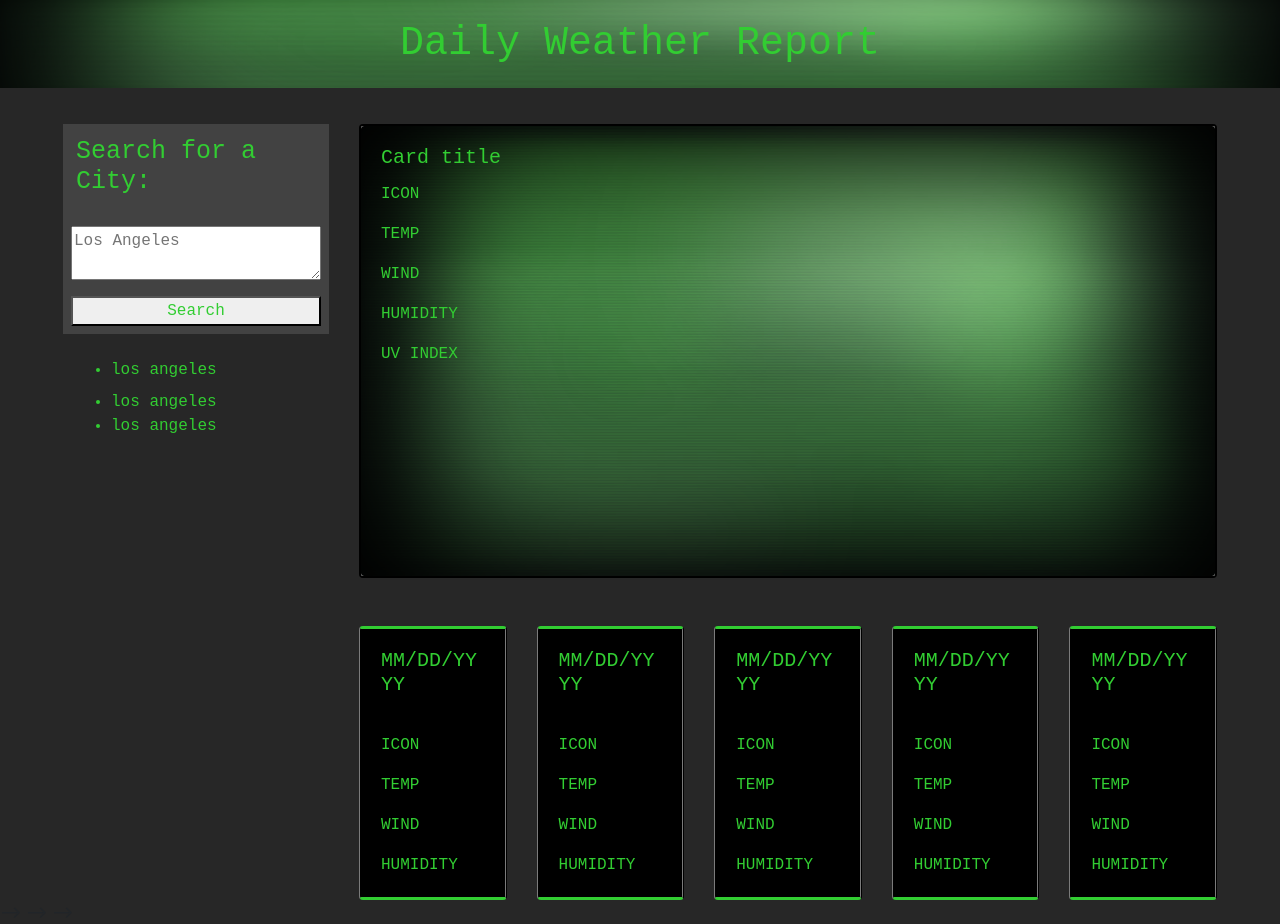
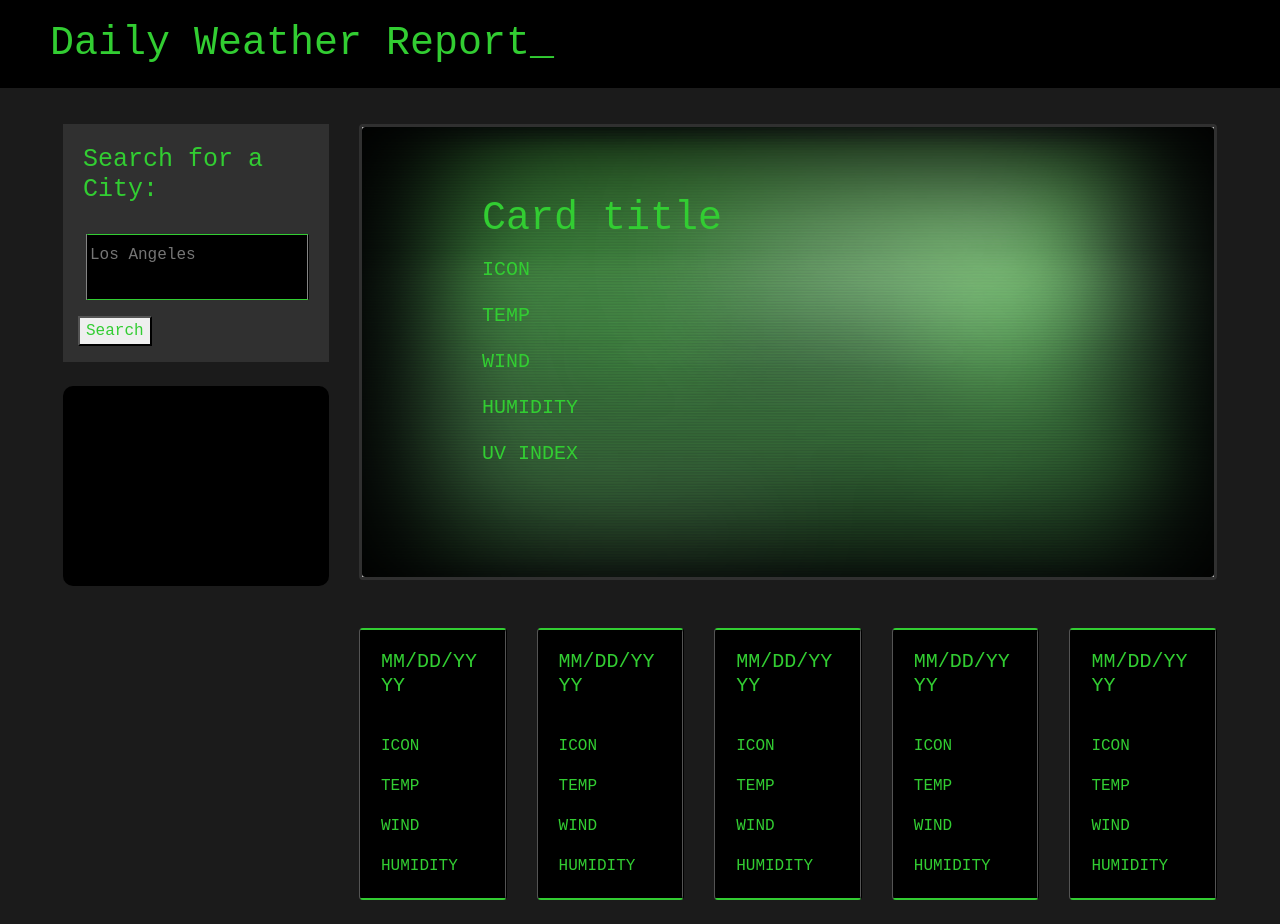
Before and after one commit to mladame/weather-dashboard, a plain HTML site: page index.html in a window 1280 px wide. After the commit the page ends 900 px from the top, so only its background shows below. Drawn offline with nearby package versions, Linux system fonts and the light colour scheme; a web font is replaced by a local one.

Commit message:
added bootstrap classes for css

```diff
--- a/assets/css/style.css
+++ b/assets/css/style.css
@@ -5,8 +5,8 @@
 
 :root {
 --lime: limegreen;
---darkgray: #272727;
---gray: #424242;
+--darkgray: #1b1b1b;
+--gray: #303030;
 --black: #000;
 }
 
@@ -17,13 +17,11 @@ body{
 /* -----HEADER------ */
 header{
     display: flex;
-    justify-content: center;
+    justify-content: flex-start;
     align-items: center;
-    background-image: url(/assets/images/retro-computer-console-mini.png);
-    background-repeat: no-repeat;
-    background-size: cover;
-    background-position: center;
+    padding-left: 30px;
     margin-bottom: 20px;
+    background-color: #000;
 }
 
 .weather-title {
@@ -50,33 +48,47 @@ header{
     padding: 5px;
 }
 
-.city-input {
-    margin: 10px;
+#city-input {
     resize: none;
-    background-color: #b4b4b4;
     color: rgb(36, 163, 36);
+    background-color: var(--black);
+    border-top: 1px solid var(--lime) ;
+    border-bottom: 1px solid var(--lime);
+    border-right: 2px ridge var(--gray);
+    border-left: 2px ridge var(--gray);
 }
 
-.search-btn {
-
+#search-btn {
+    width: fit-content;
 }
 
 /* -------LOCAL STORAGE------ */
 .search-history {
-
-
+    background-color: #000;
+    border-radius: 10px;
+    padding: 10px;
+    min-height: 200px;
 }
 
 /* -------WEATHER DISPLAY-------- */
 .main-display {
-    border: 2px solid black;
+    border: 3px solid var(--gray);
+}
+
+#city-date {
+    font-size: 40px;
+}
+
+.cweather {
+    margin-left: 100px;
+    font-size: 20px;
 }
 
 .forecast-card {
-    border-top: 3px solid var(--lime) ;
-    border-bottom: 3px solid var(--lime);
-    border-right: 2px ridge var(--darkgray);
-    border-left: 2px ridge var(--darkgray);
+    border-top: 2px solid var(--lime) ;
+    border-bottom: 2px solid var(--lime);
+    border-right: 2px ridge var(--black);
+    border-left: 2px ridge var(--black);
 }
 
 .card-body {
--- a/index.html
+++ b/index.html
@@ -6,31 +6,31 @@
     <meta name="viewport" content="width=device-width, initial-scale=1.0">
     <title>Daily Weather Report</title>
     <link rel="stylesheet" href="https://cdn.jsdelivr.net/npm/bootstrap@4.5.3/dist/css/bootstrap.min.css" integrity="sha384-TX8t27EcRE3e/ihU7zmQxVncDAy5uIKz4rEkgIXeMed4M0jlfIDPvg6uqKI2xXr2" crossorigin="anonymous">
-    <link href="https://fonts.googleapis.com/css2?family=Playfair+Display:wght@500&family=Syne+Mono&display=swap" rel="stylesheet">
+    <link href="https://fonts.googleapis.com/css2?family=Share+Tech+Mono&family=Silkscreen&family=Syne+Mono&display=swap" rel="stylesheet">
     <link rel="stylesheet" href="./assets/css/style.css">
 </head>
 <body>
 
     <header>
-        <h1 class="weather-title">Daily Weather Report</h1>
+        <h1 class="weather-title">Daily Weather Report_</h1>
     </header>
 
 
 <div class="row mx-5">
     <section class="column col-3">
 
-        <div class="city-finder col mt-3 p-2">
+        <div class="city-finder col mt-3 py-3">
             <h2>Search for a City:</h2>
-            <textarea id="city-input" class="user-input my-3" placeholder="Los Angeles"></textarea>
+            <textarea id="city-input" class="user-input my-3 mx-2 py-2" placeholder="Los Angeles"></textarea>
             <button id="search-btn">Search</button>
         </div>
 
-        <div class="search-history mx-5 my-3">
-            <ul class="saved-cities list-group list-group-flush">
+        <div class="search-history col my-4">
+            <ul class="saved-cities list-group list-group-flush ml-4 my-3">
                 <!-- create element to populate -->
-                <li class="my-2">los angeles</li>
+                <!-- <li class="my-2">los angeles</li>
                 <li>los angeles</li>
-                <li>los angeles</li>
+                <li>los angeles</li> -->
             </ul>
         </div>
 
@@ -41,12 +41,12 @@
         <div class="main-display card text-bg-dark mt-3 mb-5">
             <img src="./assets/images/retro-computer-console.png" class="card-img" alt="Retro computer console image"  height="450px" max-width="920px">
             <div class="card-img-overlay">
-                <h5 id="city-date" class="card-title">Card title</h5>
-                <p id="c-icon" class="card-text">ICON</p>
-                <p id="c-temp" class="card-text">TEMP</p>
-                <p id="c-wind" class="card-text">WIND</p>
-                <p id="c-humidity" class="card-text">HUMIDITY</p>
-                <p id="c-uvi" class="card-text">UV INDEX</p>
+                <h5 id="city-date" class="cweather card-title mt-5">Card title</h5>
+                <p id="c-icon" class="cweather card-text">ICON</p>
+                <p id="c-temp" class="cweather card-text">TEMP</p>
+                <p id="c-wind" class="cweather card-text">WIND</p>
+                <p id="c-humidity" class="cweather card-text">HUMIDITY</p>
+                <p id="c-uvi" class="cweather card-text">UV INDEX</p>
             </div>
         </div>
 
@@ -111,49 +111,6 @@
     </section>
 </div>
 
-<!-- <div class="p-3 m-0 border-0 bd-example">
-
-    <section class="aside col-lg-3 col-md-4 col-sm-12">
-
-        <!-- user input -->
-        <!-- <div class="city-finder col">
-            <h2>Search for a City:</h2>
-            <textarea id="city-input" class="user-input" placeholder="Los Angeles"></textarea>
-            <button id="search-btn">Search</button>
-        </div> -->
-
-        <!-- search history saved to local storage -->
-        <!-- <div class="search-history col">
-            <ul class="saved-cities">
-                <!-- createEl js class="city-btn" -->
-            <!-- </ul>
-        </div>
-
-    </section>
-
-
-
-    <section class="weather-display">
-        <!-- api call display -->
-        <!-- <div id="main-display" class="card text-bg-dark col-lg-9 col-md-8 col-sm-12 justify-content-around">
-            <img src="./assets/images/retro-computer-console.png" class="card-img" alt="Retro computer console image">
-            <div class="card-img-overlay">
-                <h5 id="city-name" class="card-title">Card title</h5>
-                <p id="cday" class="card-text">This is a wider card with supporting text below as a natural lead-in to additional content. This content is a little bit longer.</p>
-                <p id="cweather-icon" class="card-text">Last updated 3 mins ago</p>
-                <div id="ctemp" class="card-text"></div>
-                <div id="chumidity" class="card-text"></div>
-                <div id="cwind" class="card-text"></div>
-                <div id="cuvi" class="card-text"></div>
-            </div>
-        </div> --> --> -->
-
-
-
-
-        <!-- </section>
-
-</div> --> -->
 
     <script
     src="https://code.jquery.com/jquery-3.6.1.min.js"
```
